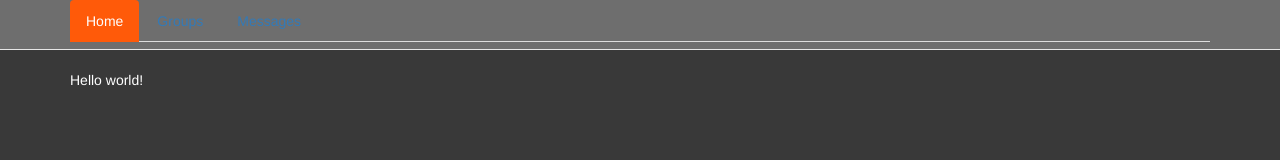
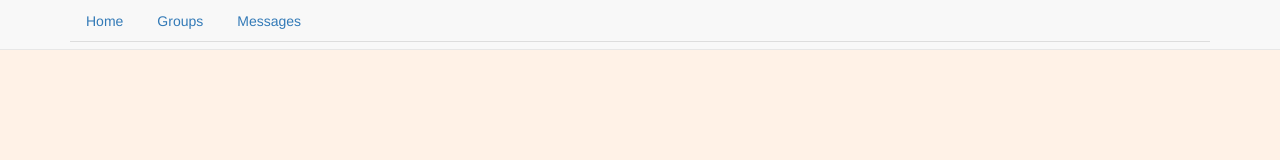
Before and after one commit to cen4721-group25/goalpro, a plain HTML site: page index.html in a window 1280 px wide. Drawn offline with nearby package versions, Linux system fonts and the light colour scheme.

Commit message:
added simple core css file

```diff
--- a/css/core.css
+++ b/css/core.css
@@ -1,19 +1,5 @@
 /* core css file for the goalpro app */
 
 body {
-	background-color: #393939;
-	color: white;
-	padding-top: 70px;
-	padding-left: 70px;
+	background-color: #FFF2E7;
 }
-
-.my_active a {
-	background-color: #FF5A09;
-	color: white;
-}
-
-.goalpronav {
-	background-color: #6E6E6E;
-	border-color: none;
-	color: white;
-}
```
